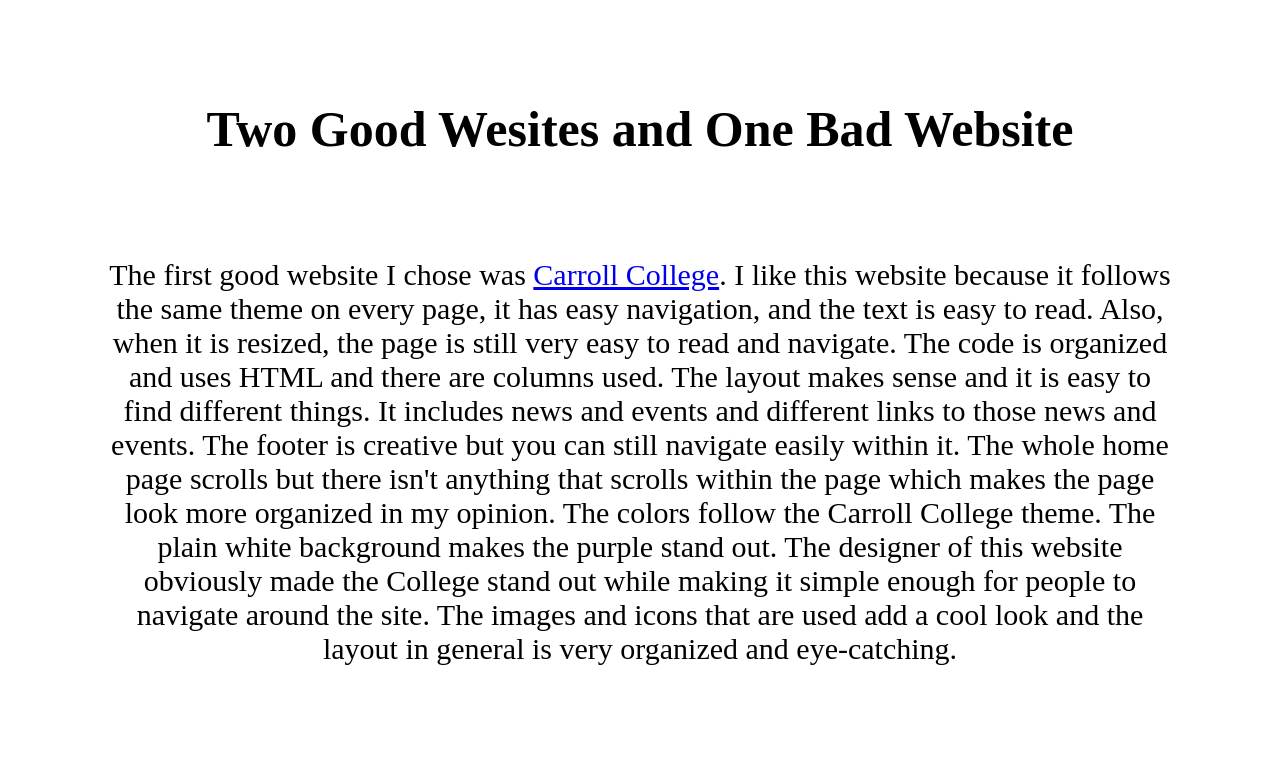
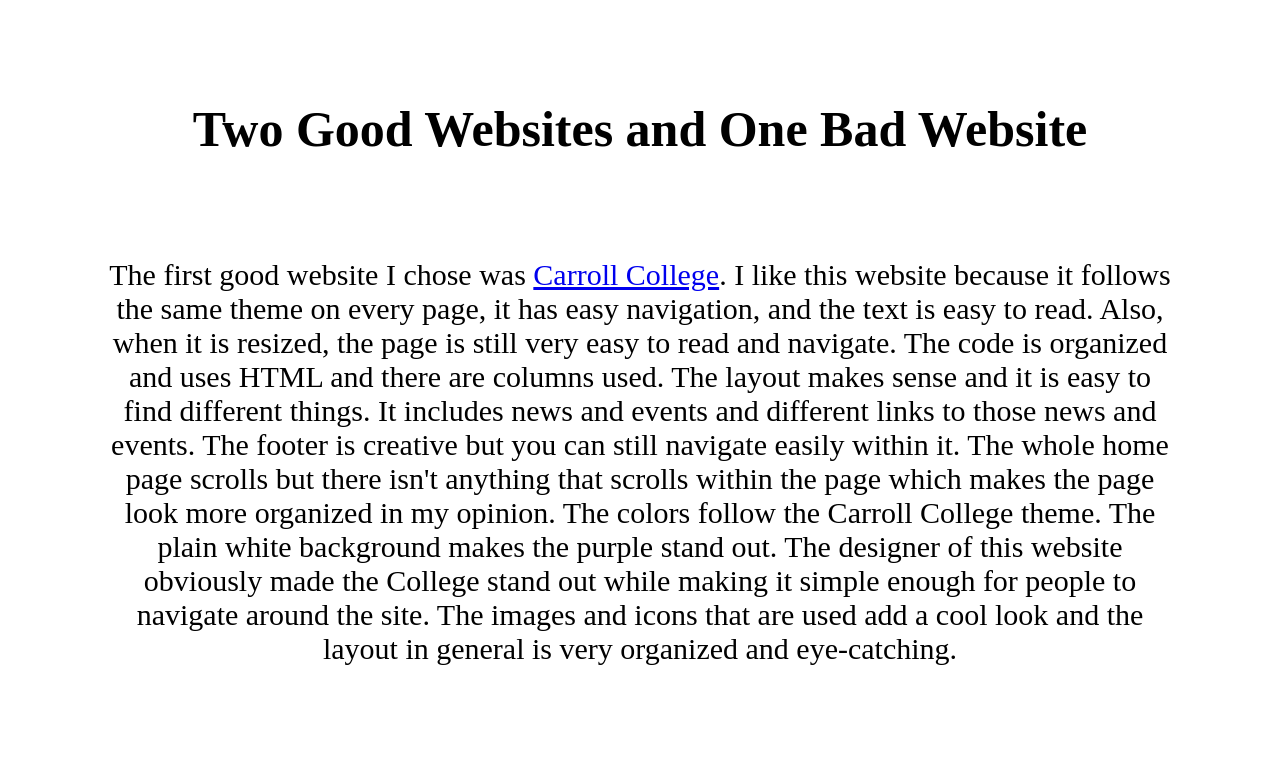
Before and after one commit to aurielik/aurielik.github.io, a plain HTML site: page websitepaper.html in a window 1280 px wide. Shown: the top 763 px of the page. Drawn offline with Linux system fonts and the light colour scheme.

Commit message:
Add files via upload

```diff
--- a/websitepaper.html
+++ b/websitepaper.html
@@ -4,7 +4,7 @@
     <title>Website Paper</title>
      <link href="websitepaper.css" rel="stylesheet" type="text/css">
     <section>
-    <h1>Two Good Wesites and One Bad Website</h1>
+    <h1>Two Good Websites and One Bad Website</h1>
     <p>The first good website I chose was <a href="https://www.carroll.edu/home" target="_new">Carroll College</a>. I like this website because it follows the same theme on every page, it has easy navigation, and the text is easy to read. Also, when it is resized, the page is still very easy to read and navigate. The code is organized and uses HTML and there are columns used. The layout makes sense and it is easy to find different things. It includes news and events and different links to those news and events. The footer is creative but you can still navigate easily within it. The whole home page scrolls but there isn't anything that scrolls within the page which makes the page look more organized in my opinion. The colors follow the Carroll College theme. The plain white background makes the purple stand out. The designer of this website obviously made the College stand out while making it simple enough for people to navigate around the site. The images and icons that are used add a cool look and the layout in general is very organized and eye-catching. </p>
 
     <p> The second good website I chose was  <a href="https://www.pinterest.com/" target="_new">Pinterest</a>. I really like this website because it has a pleasing look, easy navigation, and the layout is pleasing. They are using HTML but the coding looks a little confusing. This website shows posts in columns and rows that relate to your searches within the website so the home page is different for everyone and it catches each individual's eye. Sometimes the navigation within different posts is confusing. The only colors there are is red and white but it makes the colors in the pictures stick out. Every time you click refresh or home, new posts are added which changes up the site but still keeps it interesting. The images that pop up have curved corners and space between each post so there is white space and it looks organized and pleasing to the eye. You can also customize your account by making and saving posts. Pinterest also offers a "Request a Feature" link where you can request your own ideas to making the site better. </p>
```
